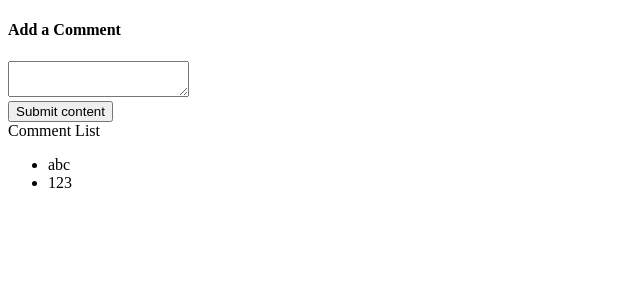
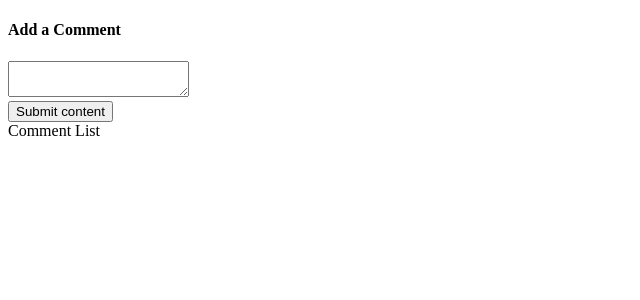
Before and after one commit to chasewhitney/Coursework-ReactJest, a React (Create React App) app: page / in a window 1280 px wide. Shown: the top 300 px of the page, without its empty margins (0-640 px from the left). Built offline with nearby package versions, Linux system fonts and the light colour scheme.

Commit message:
removed initial state data, added initialState prop to Root

```diff
--- a/src/Root.js
+++ b/src/Root.js
@@ -3,10 +3,10 @@ import { Provider } from 'react-redux';
 import { createStore } from 'redux';
 import reducers from 'reducers';
 
-export default (props) => {
+export default ({ children, initialState = {} }) => {
   return (
-    <Provider store={createStore(reducers, {comments: ['abc','123']})}>
-      {props.children}
+    <Provider store={createStore(reducers, initialState)}>
+      {children}
     </Provider>
   )
 }
```
Also changed, not shown: 1 other file (tests, documents, lock files or other folders).
